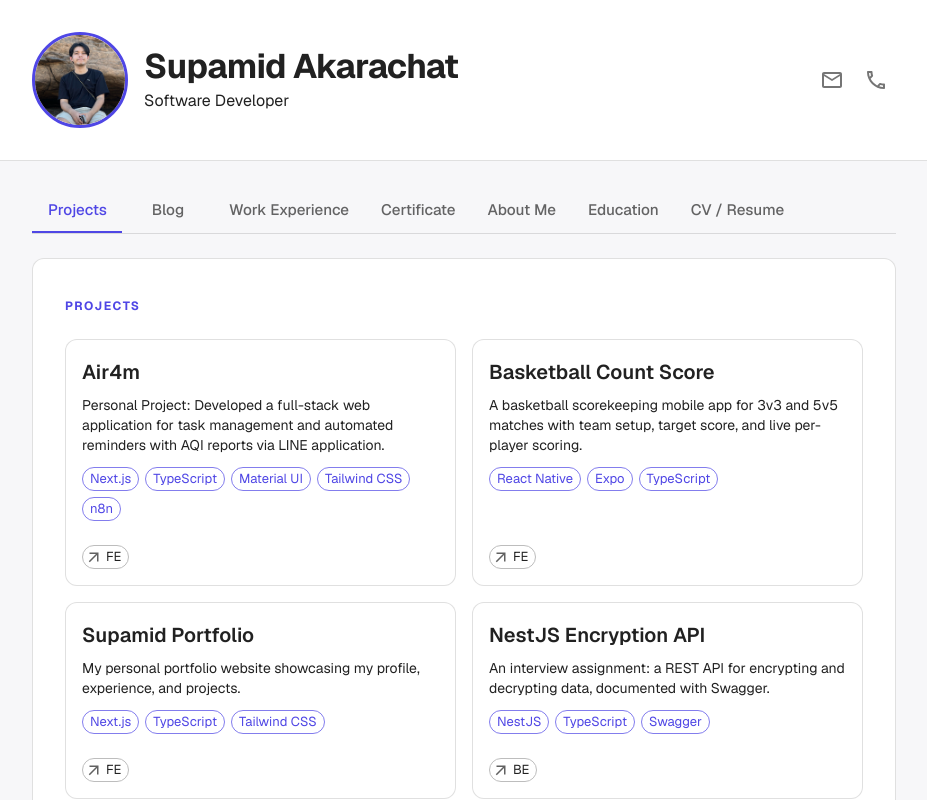
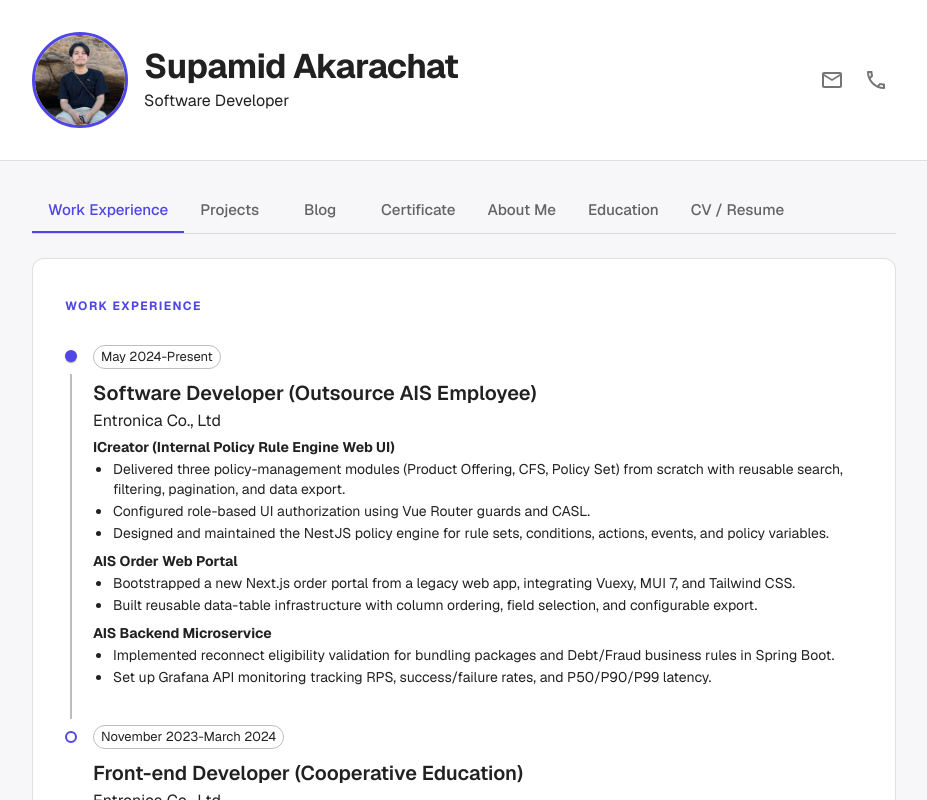
Before and after one commit to Supamid44m/Supamid-Portfolio, a Next.js app: page / in a window 1280 px wide. Shown: the top 800 px of the page, without its empty margins (176-1103 px from the left). Built offline with nearby package versions, Linux system fonts and the light colour scheme; what @mui/material-nextjs would draw is missing.

Commit message:
fix:add bullet from cv

```diff
--- a/app/component/workExperience/workExperience.tsx
+++ b/app/component/workExperience/workExperience.tsx
@@ -1,6 +1,7 @@
 "use client";
 
 import { workExperience } from "@/app/data/workExperience";
+import { Typography } from "@mui/material";
 import SectionTitle from "../sectionTitle";
 import TimelineList from "../timelineList";
 
@@ -10,6 +11,24 @@ export default function WorkExperinece() {
     title: work.position,
     subtitle: work.name,
     period: work.year,
+    details: work.projects && (
+      <div className="flex flex-col gap-2">
+        {work.projects.map((project) => (
+          <div key={project.name}>
+            <Typography variant="body2">
+              <b>{project.name}</b>
+            </Typography>
+            <ul className="list-disc pl-5">
+              {project.highlights.map((highlight) => (
+                <li key={highlight}>
+                  <Typography variant="body2">{highlight}</Typography>
+                </li>
+              ))}
+            </ul>
+          </div>
+        ))}
+      </div>
+    ),
   }));
 
   return (
--- a/app/data/certificate.tsx
+++ b/app/data/certificate.tsx
@@ -10,6 +10,16 @@ export interface Certificate {
 
 export const certificates: Certificate[] = [
   {
+    name: "Java (Basic)",
+    issuer: "HackerRank",
+    date: "Oct 2026",
+    description:
+      "Classes, Data Types, Exception Handling, Inheritance, Interfaces and Strings.",
+    url: "https://www.hackerrank.com/certificates/50a9c743af50",
+    pdfPath: "/pdf/certificate/java_basic certificate.pdf",
+    imagePath: "/images/certificate/java_basic_certificate.png",
+  },
+  {
     name: "JavaScript (Basic)",
     issuer: "HackerRank",
     date: "Oct 2026",
--- a/app/data/tabs.tsx
+++ b/app/data/tabs.tsx
@@ -27,11 +27,11 @@ export const tabs: TabItem[] = [
   },
   {
     label: "Projects",
-    sequence:  1,
+    sequence:  2,
   },
   {
     label: "Blog",
-    sequence: 2,
+    sequence: 3,
   },
   {
     label: "CV / Resume",
@@ -39,7 +39,7 @@ export const tabs: TabItem[] = [
   },
   {
     label:"Work Experience",
-    sequence: 3,
+    sequence: 1,
   }
 ];
 
--- a/app/data/workExperience.tsx
+++ b/app/data/workExperience.tsx
@@ -1,4 +1,9 @@
 import { ProjectTechStackDto } from "./interface/projectDto"
+
+export interface workProject {
+    name: string
+    highlights: string[]
+}
 
 export interface workExperinece{
     name:string
@@ -7,19 +12,52 @@ export interface workExperinece{
     stack?:ProjectTechStackDto[]
     logoSrc? : string
     option?:string
+    projects?: workProject[]
 }
 
 export const workExperience:workExperinece[] =[
     {
         name: "Entronica Co., Ltd",
         position: "Front-end Developer (Cooperative Education)",
-        year: "November 2023-March 2024"
+        year: "November 2023-March 2024",
+        projects: [
+            {
+                name: "EnterLand (Internal Community Website)",
+                highlights: [
+                    "Developed a user-search interface enabling users to quickly find and view people who interacted with posts.",
+                    "Built a reusable Next.js bottom-sheet component for interactive comment viewing, providing a consistent UI pattern across the platform.",
+                ],
+            },
+        ],
     },
      {
         name: "Entronica Co., Ltd",
-        position: "Software Developer",
-        year: "May 2024-Present"
-
+        position: "Software Developer (Outsource AIS Employee)",
+        year: "May 2024-Present",
+        projects: [
+            {
+                name: "ICreator (Internal Policy Rule Engine Web UI)",
+                highlights: [
+                    "Delivered three policy-management modules (Product Offering, CFS, Policy Set) from scratch with reusable search, filtering, pagination, and data export.",
+                    "Configured role-based UI authorization using Vue Router guards and CASL.",
+                    "Designed and maintained the NestJS policy engine for rule sets, conditions, actions, events, and policy variables.",
+                ],
+            },
+            {
+                name: "AIS Order Web Portal",
+                highlights: [
+                    "Bootstrapped a new Next.js order portal from a legacy web app, integrating Vuexy, MUI 7, and Tailwind CSS.",
+                    "Built reusable data-table infrastructure with column ordering, field selection, and configurable export.",
+                ],
+            },
+            {
+                name: "AIS Backend Microservice",
+                highlights: [
+                    "Implemented reconnect eligibility validation for bundling packages and Debt/Fraud business rules in Spring Boot.",
+                    "Set up Grafana API monitoring tracking RPS, success/failure rates, and P50/P90/P99 latency.",
+                ],
+            },
+        ],
     }
 
 ]
```
Also changed, not shown: public/images/certificate/java_basic_certificate.png (added), 1 other file (tests, documents, lock files or other folders).
